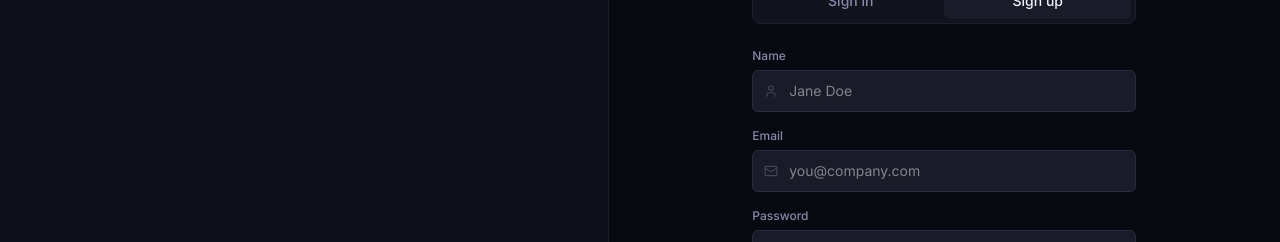
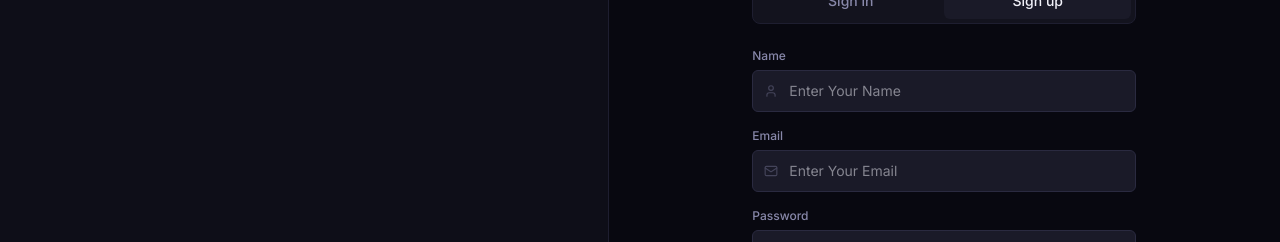
Before and after one commit to shivam290204/CodeWithFriend, a React (Vite) app in the folder frontend/: page /signup in a window 1280 px wide. Shown: the part 208-450 px from the top of the page. Built offline with nearby package versions, Linux system fonts and the light colour scheme; no server answers.

Commit message:
login and Sign up

```diff
--- a/frontend/src/pages/Login.tsx
+++ b/frontend/src/pages/Login.tsx
@@ -178,7 +178,7 @@ export default function Login() {
                   type="email"
                   className={inputClass}
                   style={inputStyle}
-                  placeholder="you@company.com"
+                  placeholder="Enter your email"
                   value={email}
                   onChange={e => setEmail(e.target.value)}
                   required
--- a/frontend/src/pages/Signup.tsx
+++ b/frontend/src/pages/Signup.tsx
@@ -149,7 +149,7 @@ export default function Signup() {
               <label className="text-xs font-medium" style={{ color: 'var(--text-secondary)' }}>Name</label>
               <div className="relative">
                 <User className="absolute left-3 top-1/2 -translate-y-1/2 w-3.5 h-3.5" style={{ color: 'var(--text-muted)' }} />
-                <input type="text" className={inputClass} style={inputStyle} placeholder="Jane Doe" value={name} onChange={e => setName(e.target.value)} required onFocus={onFocus} onBlur={onBlur} />
+                <input type="text" className={inputClass} style={inputStyle} placeholder="Enter Your Name" value={name} onChange={e => setName(e.target.value)} required onFocus={onFocus} onBlur={onBlur} />
               </div>
             </div>
 
@@ -157,7 +157,7 @@ export default function Signup() {
               <label className="text-xs font-medium" style={{ color: 'var(--text-secondary)' }}>Email</label>
               <div className="relative">
                 <Mail className="absolute left-3 top-1/2 -translate-y-1/2 w-3.5 h-3.5" style={{ color: 'var(--text-muted)' }} />
-                <input type="email" className={inputClass} style={inputStyle} placeholder="you@company.com" value={email} onChange={e => setEmail(e.target.value)} required onFocus={onFocus} onBlur={onBlur} />
+                <input type="email" className={inputClass} style={inputStyle} placeholder="Enter Your Email" value={email} onChange={e => setEmail(e.target.value)} required onFocus={onFocus} onBlur={onBlur} />
               </div>
             </div>
 
```
Also changed, not shown: 1 other file (tests, documents, lock files or other folders).
